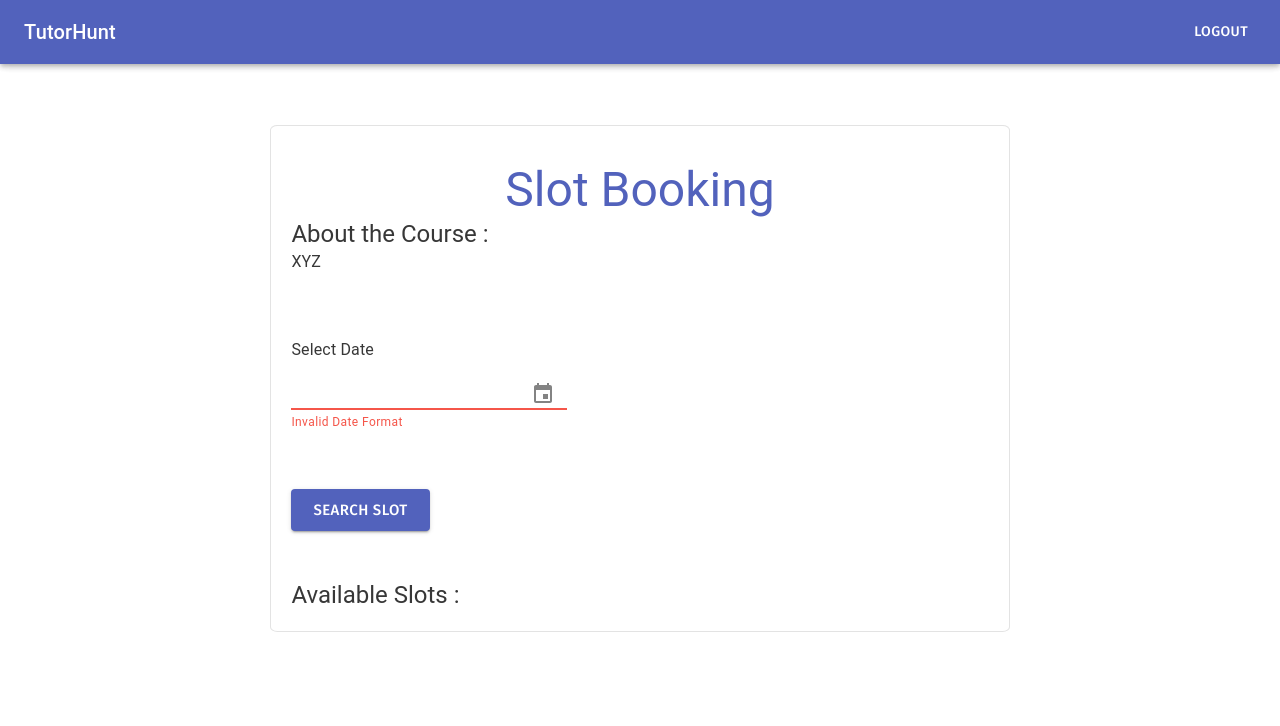
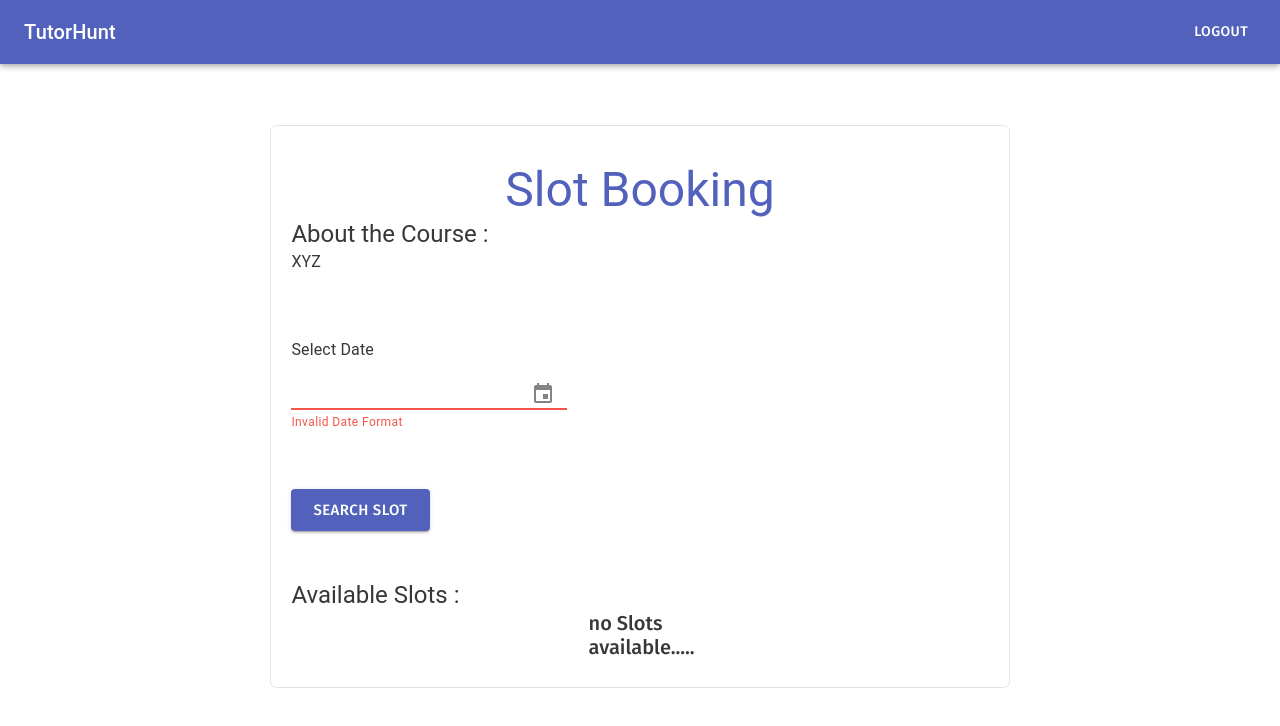
Before and after one commit to abhi93wari/tutorhunt-frontend, a React (Create React App) app: page /Booking in a window 1280 px wide. Shown: the top 726 px of the page. Built offline with nearby package versions, Linux system fonts and the light colour scheme; a web font is replaced by a local one.

Commit message:
tutor slot show

```diff
--- a/src/components/Tabs/Booking.js
+++ b/src/components/Tabs/Booking.js
@@ -123,6 +123,7 @@ function BookingModule(props) {
 
   const [selectedDate, setSelectedDate] = useState(new Date(''));
   const [newdate, setnewdate] = useState('');
+  const [slots,setSlots] = useState([]);
 
   const handleDateChange = (date) => {
     //console.log(date);
@@ -159,14 +160,68 @@ const SearchSlot=  (tutorid) => {
         .then((data) => {
 
               console.log(data);
+              setSlots(data);
 
               //  props.changeObjective(data.response[0]);
               //  window.location.href = '/Booking';
+
+
 
           }
           )
 
 
+  }
+
+
+
+  const SlotBody = () =>{
+    if(slots.length===0){
+
+      return(
+        <Grid container
+          direction="column"
+          justify="left"
+          alignItems="center"
+          spacing={2}
+        >
+
+        <Grid item xs = {2}>
+          <h5>no Slots available.....</h5>
+
+          </Grid>
+
+        </Grid>
+      );
+
+    }
+
+    else{
+      return(
+      slots.map((slot,index)=>{
+        //console.log("index is "+index);
+
+        return(
+          <Grid item xs = {2}>
+              <Box mt={6} direction="column" alignItems="center" justify="center">
+              <Button
+                   variant="contained"
+                    color="primary"
+                   size="large"
+                   onClick={(data) => console.log()}
+                  >
+                    {slot}
+                  </Button>
+                  </Box>
+                  </Grid>
+
+        );
+
+
+
+
+      }));
+    }
   }
 
 
@@ -226,6 +281,9 @@ const SearchSlot=  (tutorid) => {
                 <Typography variant='h5'>Available Slots :</Typography>
               </Box>
 
+              <SlotBody/>
+
+
         </Card>
 
       </main>
```
